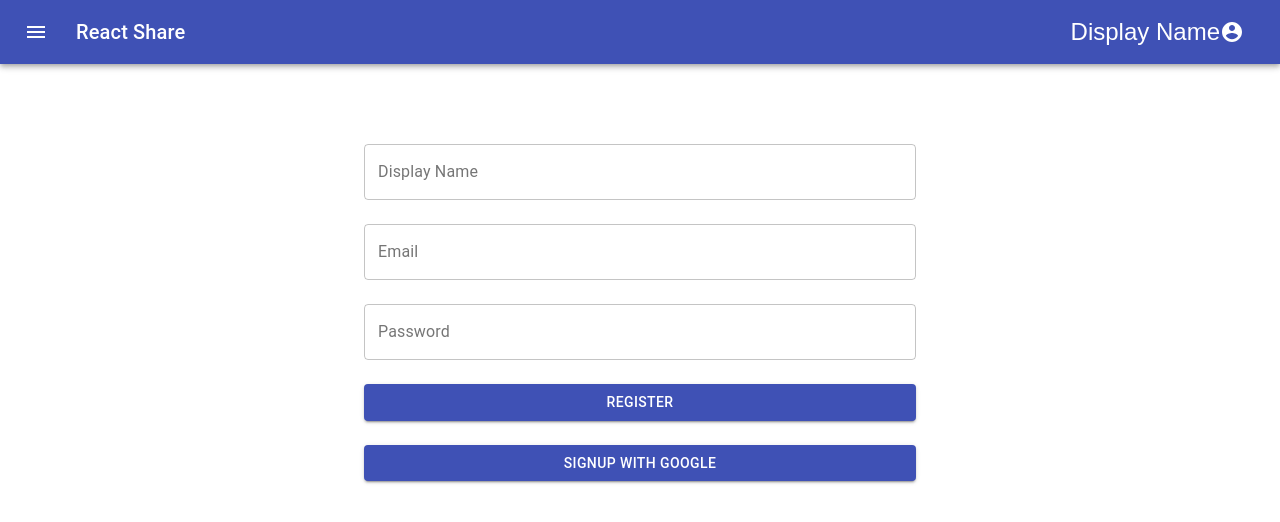
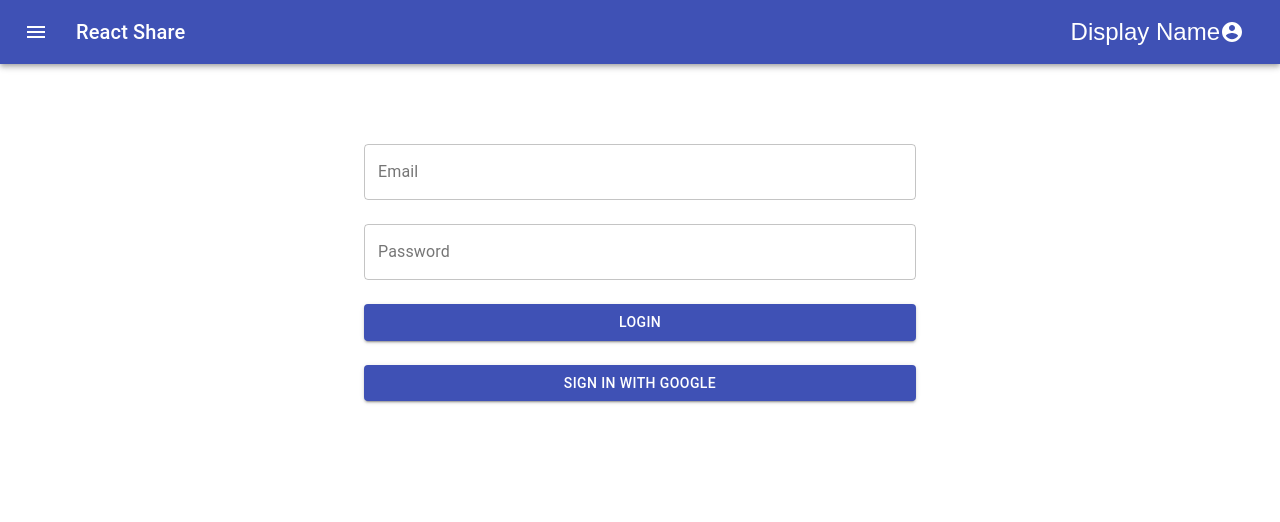
Before and after one commit to emrekrt1655/react-share-app, a React (Create React App) app: page / in a window 1280 px wide. Shown: the top 522 px of the page. Built offline with nearby package versions, Linux system fonts and the light colour scheme; no server answers.

Commit message:
add formik and sign in

```diff
--- a/src/App.js
+++ b/src/App.js
@@ -1,5 +1,6 @@
 import React from 'react';
 import Signup from './pages/Signup';
+import Signin from './pages/Signin'
 import Navbar from './components/Navbar'
 
 function App() {
@@ -7,7 +8,7 @@ function App() {
   return (
     <div className="App">
       <Navbar/>
-      <Signup/>
+      <Signin/>
     </div>
   );
 }
--- /dev/null
+++ b/src/pages/Signin.js
@@ -0,0 +1,83 @@
+import React from "react";
+import { Button, Grid, TextField, Container
+ } from "@material-ui/core";
+ import {makeStyles} from '@material-ui/core/styles';
+ import {Formik} from 'formik';
+
+ import firebase from '../firebase/firebase.utils';
+
+
+ const styles = makeStyles({
+     wrapper:{
+         marginTop: '5rem'
+     }
+ })
+
+ const initialValues = {
+    email: '',
+    password:'',
+  }
+
+ function Signin() {
+
+    const handleGoogleButtonClick = () => {
+       firebase.useGoogleProvider();
+     }
+
+     const handleFormSubmit = values => {
+        alert(JSON.stringify(values, null, 2));
+      }
+
+
+
+    const signinStyles =  styles(); //we can take as object to take the codes as signupStyles.wrapper
+  return (
+    <Container maxWidth='sm' className={signinStyles.wrapper}>
+        <Formik
+            initialValues={initialValues}
+            onSubmit={handleFormSubmit}
+        >
+            {({handleSubmit, handleChange, values})=>(
+                <form onSubmit={handleSubmit} >
+                <Grid container spacing ={3}>
+                <Grid item xs = {12}>
+                <TextField
+                name='email'
+                label="Email"
+                variant="outlined"
+                fullWidth
+                value={values.email}
+                onChange={handleChange}
+                 />
+                </Grid>
+                <Grid item xs = {12}>
+                <TextField
+                name='password'
+                label="Password"
+                variant="outlined"
+                type='password'
+                fullWidth
+                value={values.password}
+                onChange={handleChange}
+                 />
+                </Grid>
+                <Grid item xs = {12}>
+                <Button type='submit' variant="contained" color="primary" fullWidth>
+                  Login
+                </Button>
+                </Grid>
+                <Grid item xs = {12}>
+                <Button variant="contained" color="primary" fullWidth onClick={handleGoogleButtonClick}>
+                  Sign In with Google
+                </Button>
+                </Grid>
+                </Grid>
+                </form>
+            )}
+
+      </Formik>
+    </Container>
+  );
+}
+
+export default Signin;
```
